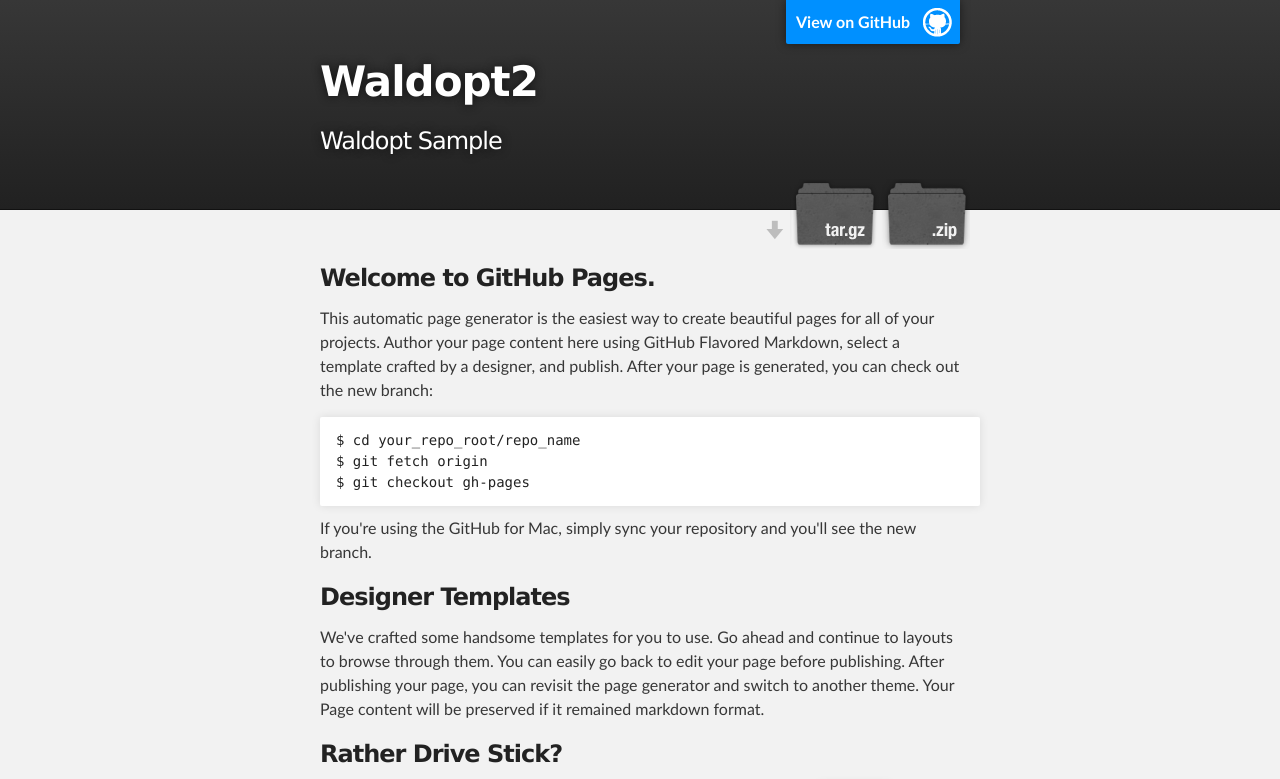
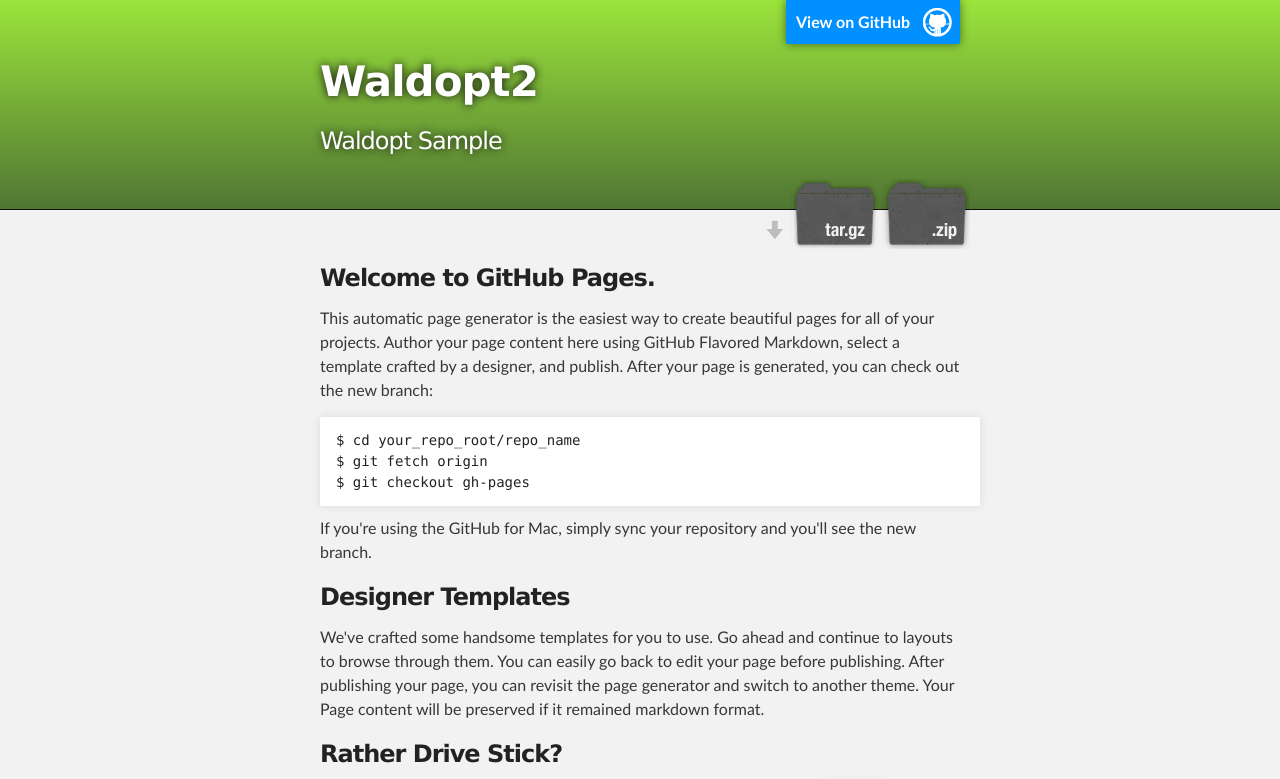
Before and after one commit to waldopt/Waldopt, a plain HTML site: page index.html in a window 1280 px wide. Shown: the top 779 px of the page. Drawn offline with Linux system fonts and the light colour scheme.

Commit message:
gradient

```diff
--- a/stylesheets/stylesheet.css
+++ b/stylesheets/stylesheet.css
@@ -286,11 +286,11 @@
 
 #header_wrap {
   background: #212121;
-  background: -moz-linear-gradient(top, #373737, #212121);
-  background: -webkit-linear-gradient(top, #373737, #212121);
-  background: -ms-linear-gradient(top, #373737, #212121);
-  background: -o-linear-gradient(top, #373737, #212121);
-  background: linear-gradient(top, #373737, #212121);
+  background: -moz-linear-gradient(top, #9BE43C, #507633);
+  background: -webkit-linear-gradient(top, #9BE43C, #507633);
+  background: -ms-linear-gradient(top, #9BE43C, #507633);
+  background: -o-linear-gradient(top, #9BE43C, #507633);
+  background: linear-gradient(top, #9BE43C, #507633);
 }
 
 #header_wrap .inner {
```
